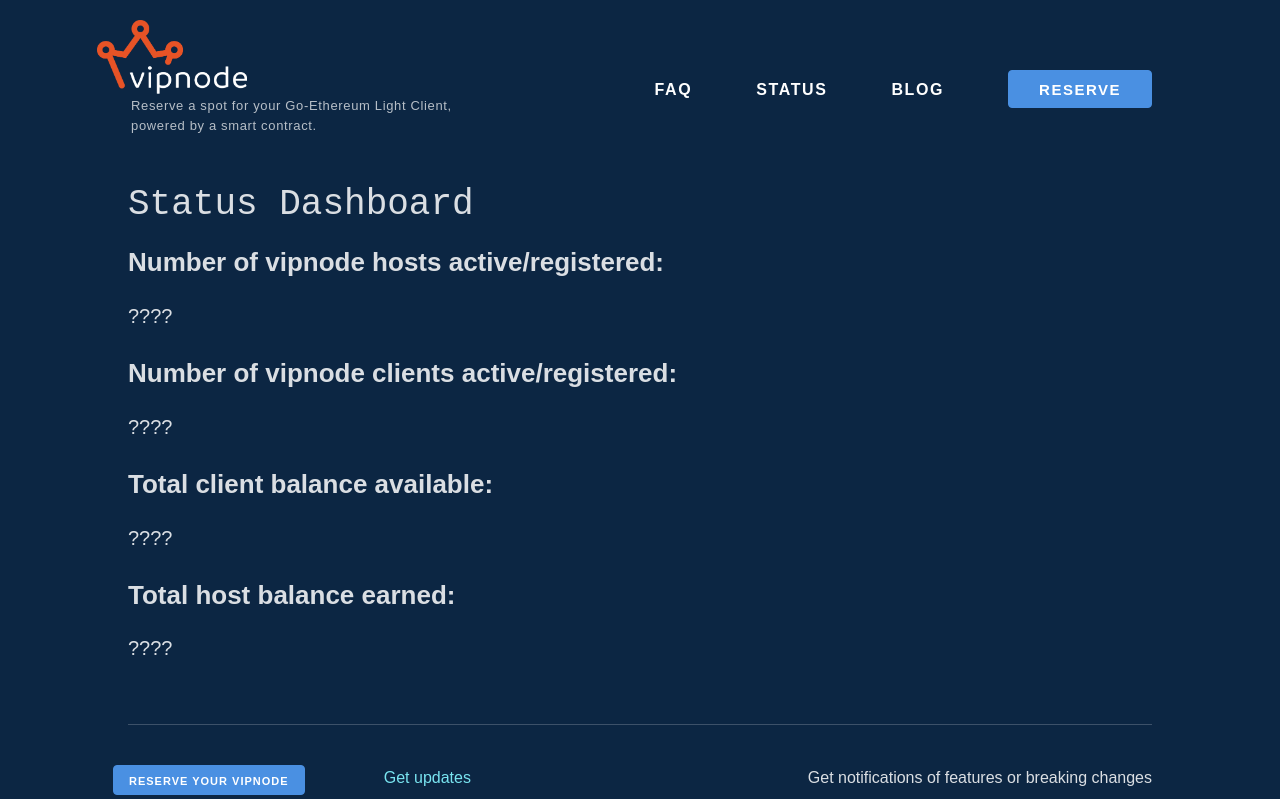
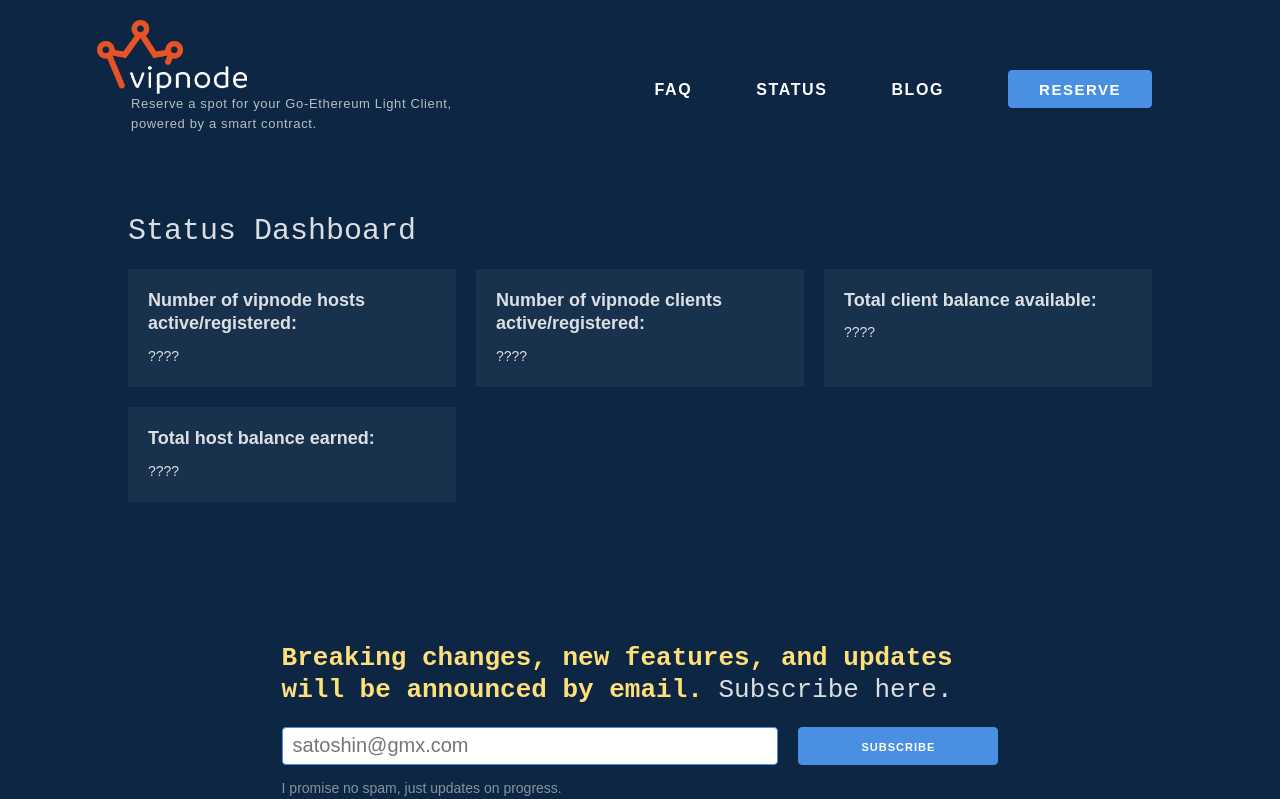
Before and after one commit to vipnode/vipnode.org, a Nuxt app: page /status in a window 1280 px wide. Shown: the top 799 px of the page. Built offline with nearby package versions, Linux system fonts and the light colour scheme.

Commit message:
Tweaks and formatted (ish) the status page

```diff
--- a/assets/scss/_skeleton.scss
+++ b/assets/scss/_skeleton.scss
@@ -134,10 +134,10 @@
   margin-top: 0;
   margin-bottom: 2rem;
   font-weight: 300; }
-h1 { font-size: 3.6rem; line-height: 1.2; }
-h2 { font-size: 3.0rem; line-height: 1.25; }
-h3 { font-size: 2.6rem; line-height: 1.3; font-weight: bold; }
-h4 { font-size: 2.4rem; line-height: 1.35; }
+h1 { font-size: 3.0rem; line-height: 1.2; }
+h2 { font-size: 2.6rem; line-height: 1.25; }
+h3 { font-size: 2.4rem; line-height: 1.3; font-weight: bold; }
+h4 { font-size: 1.8rem; line-height: 1.35; }
 h5 { font-size: 1.8rem; line-height: 1.5; }
 h6 { font-size: 1.5rem; line-height: 1.6; }
 
--- a/assets/scss/base.scss
+++ b/assets/scss/base.scss
@@ -280,7 +280,7 @@
 
 /* CONTENT */
 .container article {
-  margin-top: 1.5em;
+  margin-top: 3em;
 }
 
 /* FOOTER */
@@ -345,7 +345,7 @@
   background: url('~/static/img/form-bg.png') top center repeat-y;
   padding-left: 12.5%;
   padding-right: 12.5%;
-  margin-top: 1.5em;
+  margin-top: -1em;
 }
 
 @media (max-width: 850px) {
@@ -463,6 +463,9 @@
 
 #status {
   margin: 5em auto;
+  h2 {
+    @extend h1;
+  }
   ul {
     margin-bottom: 3px;
     li {
@@ -523,7 +526,7 @@
 
 #newsletter {
   @extend .bumped-in;
-  margin: 5em auto;
+  margin: 7em auto 5em auto;
   h2 {
     font-size: 2.6rem;
   }
@@ -559,6 +562,7 @@
 #sponsors {
   margin-top: 5em;
   h2 {
+    @extend h1;
     margin-bottom: 1.5em;
   }
   img { max-width: 100%; }
@@ -569,7 +573,7 @@
   }
 }
 
-// FAQ PAGE
+/* FAQ PAGE */
 #faq {
   h3 {
     font-size: 2rem;
@@ -578,6 +582,25 @@
   p, li {
     font-size: 1.8rem;
     color: rgba(255,255,255,0.7);
+  }
+}
+
+/* STATUS PAGE */
+#status-dashboard-grid {
+  display: grid;
+  grid-template-columns: repeat( auto-fit, minmax(250px, 1fr) );
+  grid-gap: 1em;
+  div {
+    background-color: rgba(255,255,255,.05);
+    padding: 20px 20px 20px 20px;
+    h3 {
+      font-size: 1.8rem;
+      margin-bottom: 0.5em;
+    }
+    p {
+      font-size: 1.4rem;
+      margin-bottom: 0;
+    }
   }
 }
 
--- a/pages/faq.vue
+++ b/pages/faq.vue
@@ -1,7 +1,7 @@
 <template>
   <article id="faq">
     <div class="bumped-in">
-      <h2>Frequently Asked Questions</h2>
+      <h1>Frequently Asked Questions</h1>
       <h3>Why?</h3>
       <p>There are too many light clients on the Ethereum network and not enough full
           nodes to service them all. On a bad day, it can take several hours to finally
--- a/pages/status.vue
+++ b/pages/status.vue
@@ -2,6 +2,7 @@
   <article>
     <h1>Status Dashboard</h1>
 
+    <div id="status-dashboard-grid">
       <div>
         <h3>Number of vipnode hosts active/registered:</h3>
         <p>????</p>
@@ -18,5 +19,17 @@
         <h3>Total host balance earned:</h3>
         <p>????</p>
       </div>
+    </div>
+    <Newsletter />
+    <Sponsors />
   </article>
 </template>
+
+<script>
+import Sponsors from "~/components/Sponsors.vue"
+import Newsletter from "~/components/Newsletter.vue"
+
+export default {
+  components: { Sponsors, Newsletter },
+}
+</script>
```
Lines whose indentation alone changed are shown as unchanged.
